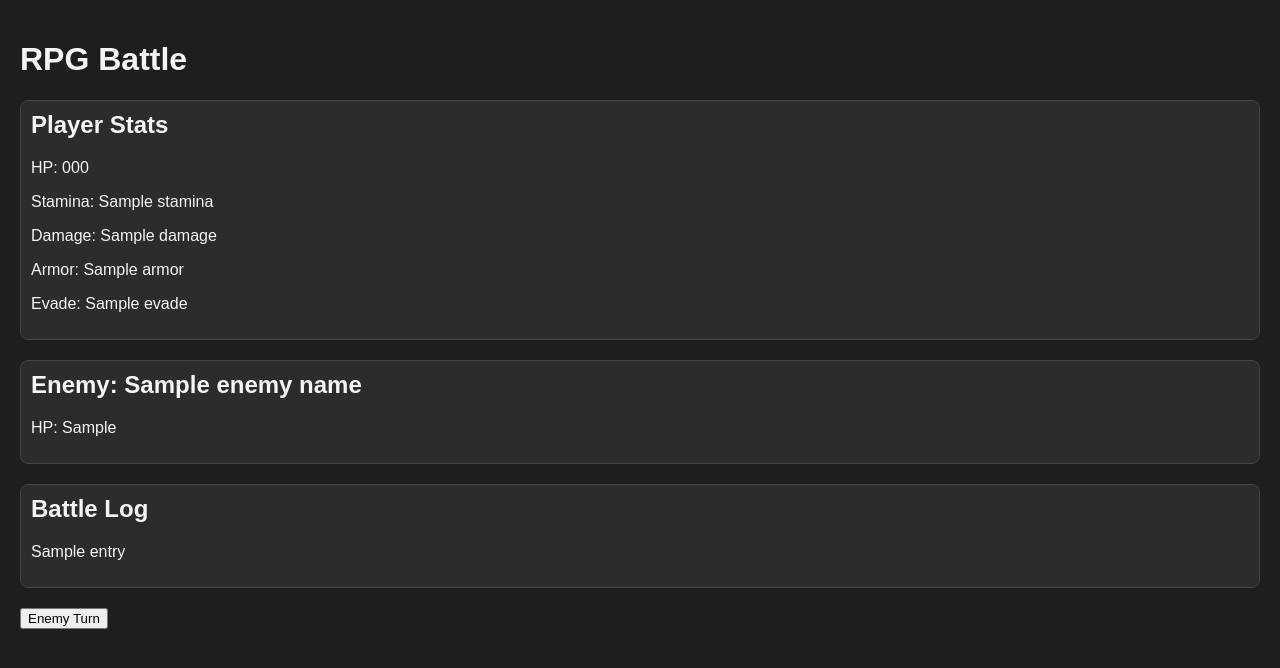
After one commit to Danpsyper/Py-html-programm, a Flask app: template Py-html-programm/templates/game.html in a window 1280 px wide. The commit adds this page. Shown: the top 668 px of the page. Run offline with Flask 3, Linux system fonts and the light colour scheme; the template is opened without the code that fills it: most values are stand-ins (such as "Sample title", 1, 10 or a date in 2020).

Commit message:
added basic game function

```diff
--- a/Py-html-programm/app.py
+++ b/Py-html-programm/app.py
@@ -1,6 +1,6 @@
 from flask import Flask, render_template, request, redirect, url_for, jsonify, session
 import json
-
+from random import randint, choice
 
 app = Flask(__name__)
 app.secret_key = "Timberlake"
@@ -45,14 +45,17 @@ def home():
     return render_template("index.html")
 
 
+
 @app.route("/signup", methods=["POST"])
 def signup():
     name = request.form.get("name")
     password = request.form.get("password")
 
-
-    user_data = {"user_name": name, "key_word": password, "first_time": True}
-
+    user_data = {
+        "user_name": name,
+        "key_word": password,
+        "first_time": True
+    }
 
     try:
         with open("users.json", 'r') as f:
@@ -61,32 +64,24 @@ def signup():
     except (FileNotFoundError, json.JSONDecodeError):
         users = []
 
-
     for person in users:
         if name == person["user_name"]:
             return render_template("index.html", pass_result='', name_result="Username already taken")
 
-
     pass_result = password_checker(password)
-
 
     users.append(user_data)
     with open("users.json", 'w') as f:
         json.dump(users, f)
 
     session["user_name"] = name
-
     return render_template("index.html", pass_result=pass_result)
-
 
 @app.route("/login", methods=["POST", "GET"])
 def check_login():
     if request.method == "POST":
         name = request.form.get("name")
         password = request.form.get("password")
-        user_data = {"user_name": name, "key_word": password}
-
-
         try:
             with open("users.json", 'r') as f:
                 content = f.read().strip()
@@ -94,33 +89,23 @@ def check_login():
         except (FileNotFoundError, json.JSONDecodeError):
             users = []
 
-
         for person in users:
-            if user_data["user_name"] == person["user_name"] and user_data["key_word"] == person["key_word"]:
-                if person["first_time"]:
-                    person["first_time"] = True
-
-                    with open("users.json", "w") as f:
-                        json.dump(users, f)
-
-                    session["user_name"] = name
-
+            if person["user_name"] == name and person["key_word"] == password:
+                session["user_name"] = name
+                if person.get("first_time", True):
                     return redirect(url_for("first_pick"))
-
-                return render_template("login_page.html", out_put=f"Welcome back, {name}!")
-
+                else:
+                    return redirect(url_for("game"))
 
         return render_template("login_page.html", out_put="This account doesn't exist")
-
-
 
     return render_template("login_page.html")
 
 @app.route("/stats", methods=['POST', 'GET'])
 def first_pick():
     if request.method == "POST":
+        username = session.get("user_name")
         char_name = request.form.get("char_name")
-        username = session.get("user_name")
         class_name = request.form.get("class")
         hp = int(request.form.get("hp"))
         damage = int(request.form.get("damage"))
@@ -130,28 +115,294 @@ def first_pick():
 
         try:
             with open("users.json", 'r') as f:
-                    content = f.read().strip()
-                    users = json.loads(content) if content else []
+                content = f.read().strip()
+                users = json.loads(content) if content else []
         except (FileNotFoundError, json.JSONDecodeError):
-                users = []
+            users = []
 
         for user in users:
             if user["user_name"] == username:
-                user["char_name"] = char_name
-                user["class"] = class_name
-                user["hp"] = hp
-                user["damage"] = damage
-                user["armor"] = armor
-                user["stamina"] = stamina
-                user["evade"] = evade
+                user.update({
+                    "char_name": char_name,
+                    "class": class_name,
+                    "hp": hp,
+                    "damage": damage,
+                    "armor": armor,
+                    "stamina": stamina,
+                    "original_stamina": stamina,
+                    "evade": evade,
+                    "first_time": False
+                })
                 break
 
         with open("users.json", 'w') as f:
             json.dump(users, f)
 
-        return render_template("stats.html")
+        return redirect(url_for("game"))
 
     return render_template("stats.html")
 
+@app.route("/game", methods=["GET", "POST"])
+def game():
+    if request.method == "POST":
+        action = request.form.get("action")
+        session["last_action"] = action
+        return redirect(url_for("game"))
+    else:
+        action = session.pop("last_action", None)
+
+    if "player_turn" not in session:
+        session["player_turn"] = True
+    if "battle_log" not in session:
+        session["battle_log"] = []
+    if "defending" not in session:
+        session["defending"] = False
+    if "dialogue_mode" not in session:
+        session["dialogue_mode"] = True
+    if "current_dialogue" not in session:
+        session["current_dialogue"] = "intro"
+    if "dialogue_index" not in session:
+        session["dialogue_index"] = 0
+
+    session.setdefault("is_defending", False)
+    log = session["battle_log"]
+    player_turn = session["player_turn"]
+    dialogue_mode = session["dialogue_mode"]
+    current_dialogue = session["current_dialogue"]
+    dialogue_index = session["dialogue_index"]
+
+    username = session.get("user_name")
+    try:
+        with open("users.json", "r") as f:
+            users = json.loads(f.read().strip() or "[]")
+    except:
+        users = []
+
+    user = next((u for u in users if u["user_name"] == username), None)
+    if not user:
+        return "No user found! Please log in first."
+
+    user.setdefault("max_hp", user.get("hp", 100))
+    user.setdefault("max_stamina", user.get("original_stamina", 100))
+    user.setdefault("stamina", user.get("stamina", user["max_stamina"]))
+    user.setdefault("defeated_enemies", [])
+
+    all_enemies = [
+        {"name": "Goblin", "hp": 100, "moves": {"slam": 10, "stab": 15}},
+        {"name": "Orc", "hp": 150, "moves": {"smash": 15, "bash": 20}},
+        {"name": "Troll", "hp": 300, "moves": {"club": 20, "stomp": 25}},
+        {"name": "Skeleton Archer", "hp": 80, "moves": {"arrow shot": 10, "poison arrow": 12}},
+        {"name": "Dark Mage", "hp": 120, "moves": {"fireball": 20, "dark bolt": 25}}
+    ]
+
+    if "enemies" not in session or session.get("reset_enemies", False):
+        enemies = [e.copy() for e in all_enemies if e["name"] not in user["defeated_enemies"]]
+        session["enemies"] = enemies
+        session.pop("reset_enemies", None)
+    else:
+        enemies = session["enemies"]
+
+    enemy = enemies[0] if enemies else None
+
+    def battle(player, enemy_obj, action, player_turn_flag):# __________________________________
+        msg = ""
+        action_successful = True
+        evade_index = randint((player["evade"] // 10), 10)
+
+        if not enemy_obj:
+            return player, enemy_obj, msg, False
+
+        if player_turn_flag:
+            if action == "attack":
+                if player.get("stamina", 0) < 5:
+                    msg = "You are too tired to attack!"
+                    action_successful = False
+                else:
+                    damage = player.get("damage", 1)
+                    enemy_obj["hp"] -= damage
+                    player["stamina"] -= 5
+                    msg = f"You attacked {enemy_obj['name']} for {damage} damage!"
+                    session["is_defending"] = False
+            elif action == "defend":
+                session["is_defending"] = True
+                msg = "You brace yourself and prepare to defend!"
+            elif action == "rest":
+                player["stamina"] = min(player.get("stamina", 0) + 10, player.get("max_stamina", player.get("original_stamina")))
+                session["enemy_weakened"] = True
+                msg = "You rested and recovered stamina! Enemy's next attack will be weaker."
+        else:
+            if session.get("enemy_acted", False):
+                return player, enemy_obj, "", True
+
+            move_name = choice(list(enemy_obj["moves"].keys()))
+            move_damage = enemy_obj["moves"][move_name]
+            move_damage -= (move_damage * (player["armor"] / 100))
+
+            if evade_index == (player["evade"] // 10):
+                msg = f"You evaded the {move_name} and got saved from {move_damage}!"
+                move_damage = 0
+            else:
+                if session.get("is_defending", False):
+                    move_damage //= 2
+
+                if session.get("enemy_weakened", False):
+                    move_damage = max(0, move_damage - 5)
+                    session["enemy_weakened"] = False
+
+                player["hp"] -= move_damage
+                player["hp"] = max(player["hp"], 0)
+
+                msg = f"{enemy_obj['name']} attacks you with {move_name} for {move_damage} damage!"
+                session["enemy_acted"] = True
+                session["is_defending"] = False
+
+        if msg:
+            log = session.get("battle_log", [])
+            log.append(msg)
+            session["battle_log"] = log
+
+        return player, enemy_obj, msg, action_successful
+
+    dialogues = {
+        "intro": [
+            "Welcome, hero! Your journey begins now.",
+            "Be careful, enemies lurk in the shadows.",
+            "Press 'Next' to continue..."
+        ],
+        "goblin": [
+            "A sneaky goblin appears!",
+            "It looks dangerous...",
+            "Prepare yourself for battle!"
+        ],
+        "orc": [
+            "An Orc blocks your path!",
+            "Its club is huge!",
+            "Get ready to fight!"
+        ]
+    }
+
+    current_line = None
+    if not action:
+        action = request.args.get("action")
+        delay_flag = request.args.get("delay") == "1"
+
+    if dialogue_mode:
+        current_line = dialogues.get(current_dialogue, [""])[dialogue_index]
+        if action == "next_line":
+            dialogue_index += 1
+            if dialogue_index >= len(dialogues.get(current_dialogue, [])):
+                session["dialogue_mode"] = False
+                dialogue_mode = False
+                session["dialogue_index"] = 0
+                session["current_dialogue"] = None
+                session["player_turn"] = True
+                if enemies:
+                    enemy = enemies[0]
+                    log.append(f"{enemy['name']} appears!")
+                    session["battle_log"] = log
+            else:
+                session["dialogue_index"] = dialogue_index
+                current_line = dialogues[current_dialogue][dialogue_index]
+
+    if "enemy_pending" not in session:
+        session["enemy_pending"] = False
+    if "enemy_acted" not in session:
+        session["enemy_acted"] = False
+
+    battle_msg = ""
+
+    if action and session.get("player_turn", True) and enemy and not dialogue_mode:
+        # Player acts
+        user, enemy, battle_msg, action_successful = battle(user, enemy, action, player_turn_flag=True)
+        session["player_turn"] = False
+        session["enemy_acted"] = False
+
+        # Enemy acts automatically
+        if action_successful and enemy:
+            user, enemy, enemy_msg, _ = battle(user, enemy, None, player_turn_flag=False)
+            battle_msg += f" {enemy_msg}"
+            session["player_turn"] = True
+            session["enemy_acted"] = False
+        for i, u in enumerate(users):
+            if u["user_name"] == user["user_name"]:
+                users[i] = user
+        with open("users.json", "w") as f:
+            json.dump(users, f)
+
+        if enemy:
+            enemies[0] = enemy
+        session["enemies"] = enemies
+
+    if enemy and enemy["hp"] <= 0:
+        defeat_msg = f"You defeated {enemy['name']}!"
+        log.append(defeat_msg)
+        session["battle_log"] = log
+
+        if enemy["name"] not in user["defeated_enemies"]:
+            user["defeated_enemies"].append(enemy["name"])
+
+        user["hp"] = user.get("max_hp", 100)
+        user["stamina"] = user.get("original_stamina", 10)
+
+        enemies.pop(0)
+        session["enemies"] = enemies
+        battle_msg = defeat_msg
+
+        for i, u in enumerate(users):
+            if u["user_name"] == user["user_name"]:
+                users[i] = user
+        with open("users.json", "w") as f:
+            json.dump(users, f)
+
+        if enemies:
+            enemy = enemies[0]
+            session["dialogue_mode"] = True
+            session["current_dialogue"] = enemy["name"].lower()
+            session["dialogue_index"] = 0
+            session["player_turn"] = False
+            current_line = dialogues.get(enemy["name"].lower(), [""])[0]
+            battle_msg = f"You defeated the previous enemy! Next enemy approaches: {enemy['name']}!"
+        else:
+            enemy = None
+            session["dialogue_mode"] = False
+            session["player_turn"] = True
+            current_line = None
+
+    if user.get("hp", 0) <= 0:
+        keys_to_remove = ["char_name", "class", "hp", "damage", "armor", "stamina", "evade", "defeated_enemies"]
+        for key in keys_to_remove:
+            user.pop(key, None)
+        user["first_time"] = True
+        session.pop("enemies", None)
+        session.pop("battle_log", None)
+        session["reset_enemies"] = True
+
+        session["dialogue_mode"] = True
+        session["current_dialogue"] = "intro"
+        session["dialogue_index"] = 0
+
+        for i, u in enumerate(users):
+            if u["user_name"] == user["user_name"]:
+                users[i] = user
+        with open("users.json", "w") as f:
+            json.dump(users, f)
+        return redirect(url_for("first_pick"))
+
+    return render_template(
+        "game.html",
+        hp=user.get("hp", 0),
+        damage=user.get("damage", 0),
+        armor=user.get("armor", 0),
+        evade=user.get("evade", 0),
+        stamina=user.get("stamina", 0),
+        enemy_health=enemy["hp"] if enemy else None,
+        enemy_name=enemy["name"] if enemy else None,
+        battle_msg=battle_msg,
+        battle_log=log,
+        dialogue_mode=session["dialogue_mode"],
+        current_line=current_line,
+        player_turn=session.get("player_turn", True)
+    )
+
 if __name__ == "__main__":
     app.run(debug=True)
--- /dev/null
+++ b/Py-html-programm/templates/game.html
@@ -0,0 +1,84 @@
+<!DOCTYPE html>
+<html lang="en">
+<head>
+    <meta charset="UTF-8">
+    <meta name="viewport" content="width=device-width, initial-scale=1.0">
+    <title>RPG Battle</title>
+    <style>
+        body { font-family: Arial, sans-serif; background-color: #1e1e1e; color: #f5f5f5; margin: 0; padding: 20px; }
+        .stats, .enemy, .actions, .dialogue, .battle-log { margin-bottom: 20px; padding: 10px; border: 1px solid #444; border-radius: 8px; background-color: #2c2c2c; }
+        .actions button { margin-right: 10px; padding: 10px 20px; background-color: #4CAF50; border: none; color: white; font-weight: bold; cursor: pointer; border-radius: 5px; }
+        .actions button:hover { background-color: #45a049; }
+        .battle-log { max-height: 200px; overflow-y: auto; }
+        .dialogue { font-style: italic; }
+        h2 { margin-top: 0; }
+    </style>
+</head>
+<body>
+    <h1>RPG Battle</h1>
+
+    <!-- Player Stats -->
+    <div class="stats">
+        <h2>Player Stats</h2>
+        <p>HP: {{ hp }}</p>
+        <p>Stamina: {{ stamina }}</p>
+        <p>Damage: {{ damage }}</p>
+        <p>Armor: {{ armor }}</p>
+        <p>Evade: {{ evade }}</p>
+    </div>
+
+    <!-- Enemy Stats -->
+    {% if enemy_name %}
+    <div class="enemy">
+        <h2>Enemy: {{ enemy_name }}</h2>
+        <p>HP: {{ enemy_health }}</p>
+    </div>
+    {% endif %}
+
+    <!-- Dialogue -->
+    {% if dialogue_mode %}
+    <div class="dialogue">
+        <p>{{ current_line }}</p>
+        <form method="POST">
+            <input type="hidden" name="action" value="next_line">
+            <button type="submit">Next</button>
+        </form>
+    </div>
+    {% endif %}
+
+    <!-- Battle Actions -->
+    {% if not dialogue_mode and player_turn %}
+    <div class="actions">
+        <form method="POST" style="display:inline;">
+            <input type="hidden" name="action" value="attack">
+            <button type="submit">Attack</button>
+        </form>
+        <form method="POST" style="display:inline;">
+            <input type="hidden" name="action" value="defend">
+            <button type="submit">Defend</button>
+        </form>
+        <form method="POST" style="display:inline;">
+            <input type="hidden" name="action" value="rest">
+            <button type="submit">Rest</button>
+        </form>
+    </div>
+    {% endif %}
+
+    <!-- Battle Log -->
+    <div class="battle-log">
+        <h2>Battle Log</h2>
+        {% for entry in battle_log %}
+            <p>{{ entry }}</p>
+        {% endfor %}
+    </div>
+
+    <!-- Automatic Enemy Turn Button (if delayed) -->
+    {% if not dialogue_mode and not player_turn and enemy_name %}
+    <form method="POST">
+        <input type="hidden" name="action" value="enemy_turn">
+        <button type="submit">Enemy Turn</button>
+    </form>
+    {% endif %}
+
+</body>
+</html>
--- a/Py-html-programm/templates/index.html
+++ b/Py-html-programm/templates/index.html
@@ -1,7 +1,7 @@
 <!DOCTYPE html>
 <html>
 <head>
-    <title>My Flask App</title>
+    <title>Sign up</title>
    <link rel="stylesheet" href="{{ url_for('static', filename='reset.css') }}">
      <link rel="stylesheet" href="{{ url_for('static', filename='style.css') }}">
 </head>
@@ -9,7 +9,7 @@
     <header class="register-header">
    <div class="container">
         <form  action="/signup" method="POST" class="form">
-            <h2>Create Account</h2>
+            <h2>Create an account</h2>
 
             {% if name_result or pass_result %}
             <p class="error-message">{{ name_result or pass_result }}</p>
--- a/Py-html-programm/templates/login_page.html
+++ b/Py-html-programm/templates/login_page.html
@@ -27,7 +27,7 @@
             <button type="submit">Log in</button>
 
             <p class="login-link">
-                Don't have an account? <a href="{{ url_for('home') }}">Sign in</a>
+                Don't have an account? <a href="{{ url_for('home') }}">Sign up</a>
             </p>
         </form>
     </div>
--- a/Py-html-programm/templates/stats.html
+++ b/Py-html-programm/templates/stats.html
@@ -51,9 +51,6 @@
 
         </div>
 
-        <!-- 💬 ВОТ ЭТО ДОБАВЛЕНО -->
-
-
         <button class="prev">❮</button>
         <button class="next">❯</button>
     </main>
@@ -101,7 +98,6 @@
 
                 <input placeholder="Nickname" type="text" name="char_name" required>
 
-                <!-- hidden input for class -->
                 <input type="hidden" name="class" id="class-field">
 
                 <input type="hidden" name="hp">
```
Also changed, not shown: Py-html-programm/static/stats.js (+27 -12 lines).
